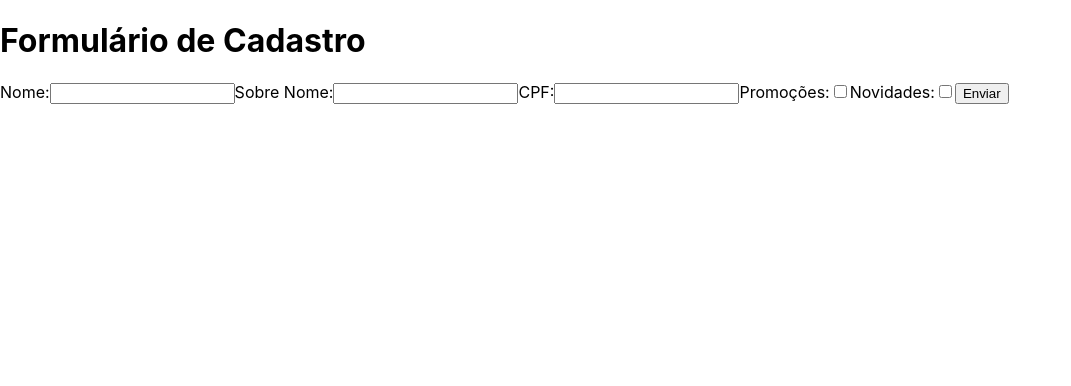
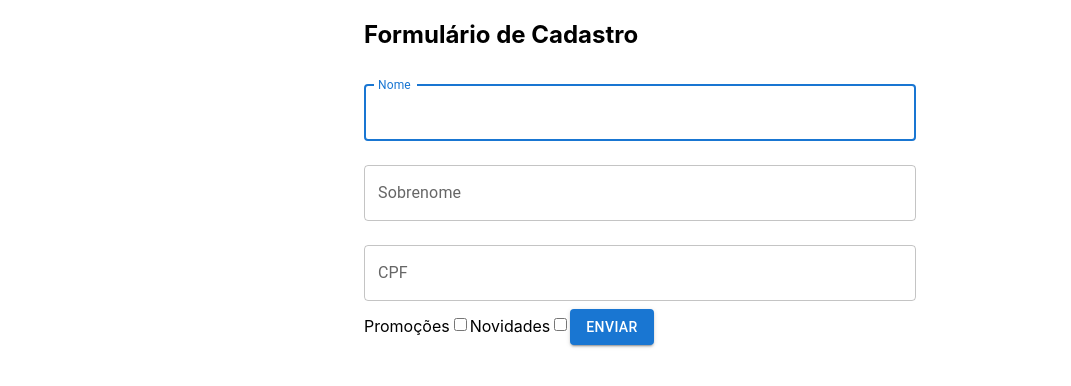
Before and after one commit to sdlima4025/react-function-form, a React (Create React App) app: page / in a window 1280 px wide. Shown: the top 386 px of the page, without its empty margins (0-1071 px from the left). Built offline with nearby package versions, Linux system fonts and the light colour scheme.

Commit message:
configurado o tamanho e estilo dos inputs com material ui

```diff
--- a/src/App.js
+++ b/src/App.js
@@ -1,15 +1,15 @@
-import React, { Component, Fragment } from 'react';
+import React, { Component  } from 'react';
 import './App.css';
 import FormularioCadastro from './components/FormularioCadastro/formularioCadastro';
-
+import Container from '@mui/material/Container';
 class App extends Component {
 
   render() {
     return (
-      <Fragment>
+      <Container component="article" maxWidth="sm">
         <h1>Formulário de Cadastro</h1>
         <FormularioCadastro/>
-      </Fragment>
+      </Container>
     );
   }
 }
--- a/src/components/FormularioCadastro/formularioCadastro.jsx
+++ b/src/components/FormularioCadastro/formularioCadastro.jsx
@@ -1,21 +1,26 @@
-import React from 'react';
+import * as React  from "react";
+import Button from '@mui/material/Button';
+import TextField from '@mui/material/TextField';
 
 function FormularioCadastro() {
-  return(
+  return (
     <form>
-      <label>Nome:</label>
-      <input type='text'/>
-      <label>Sobre Nome:</label>
-      <input type='text'/>
-      <label>CPF:</label>
-      <input type='text'/>
-      <label>Promoções:</label>
-      <input type='checkbox'/>
-      <label>Novidades:</label>
-      <input type='checkbox'/>
-      <button type='submit'>Enviar</button>
+     <TextField id="nome" label="Nome" margin="normal" autoFocus fullWidth/>
+     <TextField id="sobrenome" label="Sobrenome" margin="normal" fullWidth/>
+     <TextField id="cpf" label="CPF" margin="normal"  fullWidth/>
+
+
+
+      <label>Promoções</label>
+      <input type="checkbox" />
+      <label>Novidades</label>
+      <input type="checkbox" />
+
+
+      <Button type="submit" variant="contained" color="primary">Enviar</Button>
+
     </form>
-  )
+  );
 }
 
 export default FormularioCadastro;
```
Also changed, not shown: package.json (+12 -1 lines), src/components/FormularioCadastro/package.json (added, +11 -0 lines), src/index.js (+5 -4 lines), 1 other file (tests, documents, lock files or other folders).
